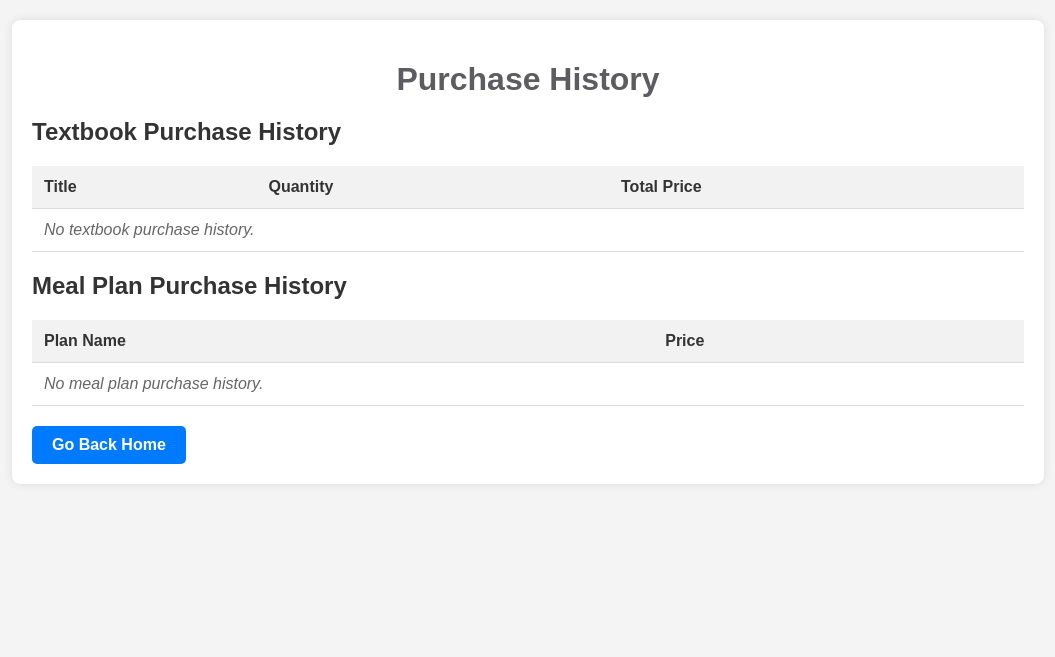
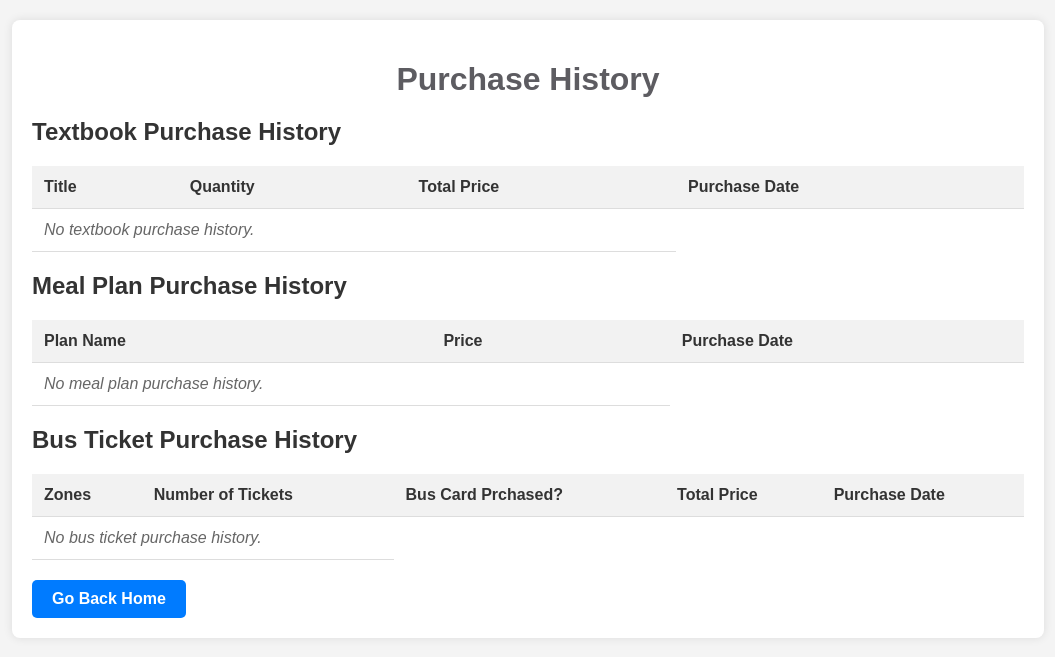
Before and after one commit to Yuan0501/Bobcat_Connect_Web_Project, a Django app: page /purchase-history/ in a window 1280 px wide. Shown: the top 657 px of the page, without its empty margins (112-1167 px from the left). Run offline with Django 4.2, Linux system fonts and the light colour scheme; a user stored in the database is signed in; data comes from the database, SQL or seed files in the repository; both versions use the stored data as it was after the commit; data that the repository does not hold is empty.

Commit message:
Add bus ticket purchase functionality, purchase history

```diff
--- a/BobcatConWeb/BobcatConApp/urls.py
+++ b/BobcatConWeb/BobcatConApp/urls.py
@@ -21,7 +21,8 @@ urlpatterns = [
     path('finalize-purchase/', views.finalize_purchase, name='finalize_purchase'),
     path('purchase_confirmation/', views.purchase_confirmation_view, name='purchase_confirmation'),
     path('meal-plans/', views.meal_plans, name='meal_plans'),
-    path('purchase-history/', views.purchase_history, name='purchase_history')
+    path('purchase-history/', views.purchase_history, name='purchase_history'),
+    path('bus-ticket-purchase/', views.ticket_purchase, name='ticket_purchase')
 ]
 
 if settings.DEBUG:
--- a/BobcatConWeb/BobcatConApp/views.py
+++ b/BobcatConWeb/BobcatConApp/views.py
@@ -2,7 +2,7 @@ from django.shortcuts import render, redirect
 from django.db.models import Q
 from django.http import HttpRequest, HttpResponse, JsonResponse
 from .forms import CreateUserForm, PeopleSearchForm, RoommateSearchForm, TextbookSearchForm, LoginForm
-from .models import Student, Faculty, Roommate, Textbook, CreditCards, LoginPerson, TextbookPurchaseHistory, MealplanPurchaseHistory
+from .models import Student, Faculty, Roommate, Textbook, CreditCards, LoginPerson, TextbookPurchaseHistory, MealplanPurchaseHistory, TicketPurchaseHistory
 from datetime import datetime
 import json
 from django.contrib import messages
@@ -164,6 +164,7 @@ def checkout(request):
         discount = 0
         revised_total = 0
         total = 0
+        ticket_purchase = []
 
         if purchase_type == 'meal_plan':
             plan_name = request.POST.get('plan_name')
@@ -185,6 +186,17 @@ def checkout(request):
                 revised_total = total - discount
             else:
                 revised_total = total
+        elif purchase_type == 'bus_ticket':
+            zones = request.POST.get('zones')
+            number_of_tickets = int(request.POST.get('number_of_tickets'))
+            zone_price = get_zone_price(zones, number_of_tickets)
+            bus_card_purchase_option = 'bus_card' in request.POST
+            total = calculate_ticket_price(zones, number_of_tickets, bus_card_purchase_option)
+
+            items.append({'title': f"{number_of_tickets} Tickets for {zones}", 'price': zone_price, 'id': None, 'bus_card_option':bus_card_purchase_option})
+            revised_total = total
+
+            ticket_purchase = ({'zones': zones, 'number_of_tickets': number_of_tickets, 'bus_card_purchase_option': bus_card_purchase_option})
 
         context = {
             'cart_data': {
@@ -195,6 +207,7 @@ def checkout(request):
             'total': total,
             'discount': discount,
             'revised_total': revised_total,
+            'ticket_purchase': ticket_purchase
         }
 
         return render(request, 'checkout.html', context)
@@ -251,7 +264,17 @@ def finalize_purchase(request):
                             meal_plan_name=item,
                             price=total  # Using the original total as the price for meal plans
                         )
-
+                elif purchase_type == 'bus_ticket':
+                    zones = request.POST.get('zones')
+                    number_of_tickets = int(request.POST.get('number_of_tickets'))
+                    bus_card_purchase_option = 'bus_card_purchase_option' in request.POST
+                    TicketPurchaseHistory.objects.create(
+                        user = request.user,
+                        zones = zones,
+                        number_of_tickets = number_of_tickets,
+                        bus_card_purchase_option = bus_card_purchase_option,
+                        total_price = total
+                    )
                 # Update card balance
                 card.limitremaining = Decimal(card.limitremaining) - Decimal(revised_total)
                 card.save()
@@ -319,9 +342,27 @@ def purchase_history(request):
     # Fetch purchase history for textbooks and meal plans
     textbook_history = TextbookPurchaseHistory.objects.filter(user=request.user)
     mealplan_history = MealplanPurchaseHistory.objects.filter(user=request.user)
+    ticket_history = TicketPurchaseHistory.objects.filter(user=request.user)
 
     context = {
         'textbook_history': textbook_history,
         'mealplan_history': mealplan_history,
+        'ticket_history': ticket_history
     }
     return render(request, 'purchase_history.html', context)
+
+@login_required
+def ticket_purchase(request):
+    return render(request, 'bus_ticket/ticket_purchase.html')
+
+def calculate_ticket_price(zones, number_of_tickets, bus_card_purchase_option):
+    zone_prices = {'Zone 1': 2, 'Zone 2': 4, 'Zone 3': 6}
+    price = sum(zone_prices[zone] * number_of_tickets for zone in zones.split(','))
+    if bus_card_purchase_option:
+        price += 40  # Price of the bus card
+    return Decimal(price)
+
+def get_zone_price(zones, number_of_tickets):
+    zone_prices = {'Zone 1': 2, 'Zone 2': 4, 'Zone 3': 6}
+    price = sum(zone_prices[zone] * number_of_tickets for zone in zones.split(','))
+    return Decimal(price)
--- a/BobcatConWeb/templates/purchase_history.html
+++ b/BobcatConWeb/templates/purchase_history.html
@@ -71,6 +71,7 @@
                     <th>Title</th>
                     <th>Quantity</th>
                     <th>Total Price</th>
+                    <th>Purchase Date</th>
                 </tr>
             </thead>
             <tbody>
@@ -79,6 +80,7 @@
                     <td>{{ purchase.textbook.title }}</td>
                     <td>{{ purchase.quantity }}</td>
                     <td>${{ purchase.total_price }}</td>
+                    <td>{{ purchase.transaction_date }} UTC</td>
                 </tr>
                 {% empty %}
                 <tr><td colspan="3" class="no-history">No textbook purchase history.</td></tr>
@@ -93,6 +95,7 @@
                 <tr>
                     <th>Plan Name</th>
                     <th>Price</th>
+                    <th>Purchase Date</th>
                 </tr>
             </thead>
             <tbody>
@@ -100,9 +103,35 @@
                 <tr>
                     <td>{{ purchase.meal_plan_name }}</td>
                     <td>${{ purchase.price }}</td>
+                    <td>{{ purchase.transaction_date }} UTC</td>
                 </tr>
                 {% empty %}
                 <tr><td colspan="2" class="no-history">No meal plan purchase history.</td></tr>
+                {% endfor %}
+            </tbody>
+        </table>
+        <h2>Bus Ticket Purchase History</h2>
+        <table>
+            <thead>
+                <tr>
+                    <th>Zones</th>
+                    <th>Number of Tickets</th>
+                    <th>Bus Card Prchased?</th>
+                    <th>Total Price</th>
+                    <th>Purchase Date</th>
+                </tr>
+            </thead>
+            <tbody>
+                {% for purchase in ticket_history %}
+                <tr>
+                    <td>{{ purchase.zones }}</td>
+                    <td>{{ purchase.number_of_tickets }}</td>
+                    <td>{{ purchase.bus_card_purchase_option }}</td>
+                    <td>${{ purchase.total_price }}</td>
+                    <td>{{ purchase.transaction_date }}</td>
+                </tr>
+                {% empty %}
+                <tr><td colspan="2" class="no-history">No bus ticket purchase history.</td></tr>
                 {% endfor %}
             </tbody>
         </table>
--- a/BobcatConWeb/templates/registration/homepage.html
+++ b/BobcatConWeb/templates/registration/homepage.html
@@ -100,6 +100,7 @@
             <a href="{% url 'meal_plans' %}" class="btn">Meal Plans</a>
             <a href="{% url 'search_people' %}" class="btn">Search People</a>
             <a href="{% url 'search_roommates' %}" class="btn">Search Roommates</a>
+            <a href="{% url 'ticket_purchase' %}" class="btn">Purchase a Bus Ticket</a>
             <a href="{% url 'purchase_history' %}" class="btn">View Purchase History</a>
         </div>
         <div class="menu">
```
Also changed, not shown: BobcatConWeb/BobcatConApp/models.py (+13 -0 lines), BobcatConWeb/templates/bus_ticket/ticket_purchase.html (added, +63 -0 lines), BobcatConWeb/templates/checkout.html (+10 -3 lines), BobcatConWeb/BobcatConApp/migrations/0008_mealplanpurchasehistory_transaction_date_and_more.py (added), BobcatConWeb/BobcatConApp/migrations/0009_ticketpurchasehistory.py (added), BobcatConWeb/db.sqlite3.
